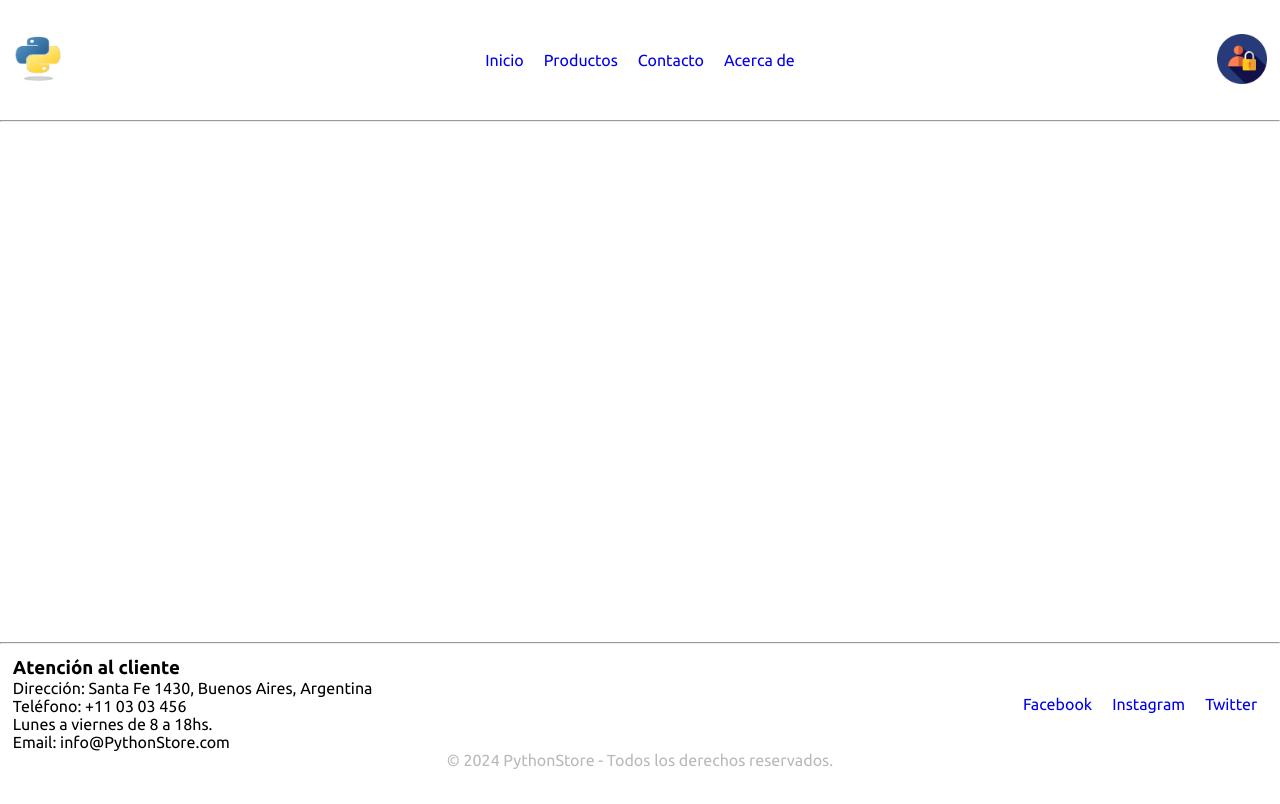
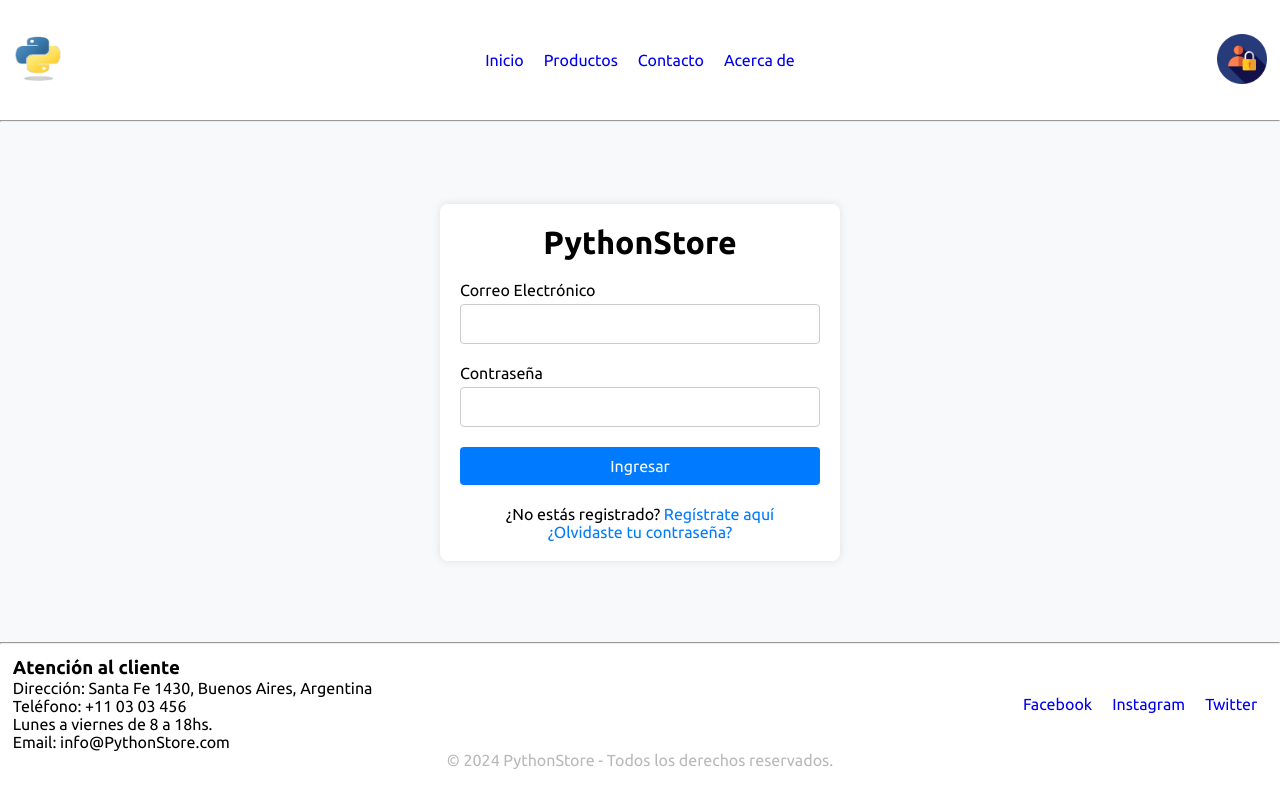
Before and after one commit to matias3026/PythonCodoACodo24147_DamianiMatias, a plain HTML site: page inicioSesion.html in a window 1280 px wide. Drawn offline with Linux system fonts and the light colour scheme.

Commit message:
Se crea formulario de iniciar sesion , se corrigen algunos estilos , se crean paginas para en el futuro recuperar contraseña y luego un formulario de registro , para que se puedan registrar los usuarios y el login

```diff
--- /dev/null
+++ b/estilos/estilosLogin.css
@@ -0,0 +1,70 @@
+main {
+    display: flex;
+    align-items: center;
+    justify-content: center;
+    background-color: #f8f9fa;
+    padding: 20px 0;
+}
+
+.login-contenedor {
+    width: 100%;
+    max-width: 400px;
+    padding: 20px;
+    background-color: #ffffff;
+    box-shadow: 0px 0px 10px rgba(0, 0, 0, 0.1);
+
+    border-radius: 8px;
+}
+
+.login-contenedor h1 {
+    text-align: center;
+    margin-bottom: 20px;
+
+}
+
+.formularioMail, .formularioPass {
+    margin-bottom: 20px;
+}
+
+.formularioMail label, .formularioPass label {
+    display: block;
+    margin-bottom: 5px;
+}
+
+.formularioMail input, .formularioPass input {
+    width: 100%;
+    padding: 10px;
+    border: 1px solid #cccccc;
+    border-radius: 4px;
+    font-size: 16px;
+}
+
+button.btn {
+    width: 100%;
+    padding: 10px;
+    background-color: #007bff;
+    color: #ffffff;
+    border: none;
+    border-radius: 4px;
+    font-size: 16px;
+    cursor: pointer;
+}
+
+button.btn:hover {
+    background-color: green;
+    font-size:1.2rem;
+}
+
+.links {
+    text-align: center;
+    margin-top: 20px;
+}
+
+.links a {
+    color: #007bff;
+    text-decoration: none;
+}
+
+.links a:hover {
+    text-decoration: underline;
+}
--- a/inicioSesion.html
+++ b/inicioSesion.html
@@ -6,6 +6,7 @@
     <title>Python Store</title>
     <!-- Estilos-->
     <link rel="stylesheet" href="./estilos/estilosGenerales.css">
+    <link rel="stylesheet" href="./estilos/estilosLogin.css">
     <!--Fuentes -->
     <link rel="preconnect" href="https://fonts.googleapis.com">
     <link rel="preconnect" href="https://fonts.gstatic.com" crossorigin>
@@ -15,7 +16,7 @@
     <header>
         <div class="logo-boton">
             <a href="index.html">
-                <img class="logoIMG" src="./imagenes/pylogo.png" alt="Logo" />
+                <img class="logoIMG" src="./imagenes/pylogo.png" alt="Logo" >
             </a>
         </div>
         <nav>
@@ -30,7 +31,7 @@
 
         <div class="logo-boton">
             <a href="inicioSesion.html">
-                <img class="logoIMG" src="./imagenes/iniciar-sesion.png" alt="Logo" />
+                <img class="logoIMG" src="./imagenes/iniciar-sesion.png" alt="Logo" >
             </a>
         </div>
 
@@ -38,11 +39,24 @@
     </header>
     <hr>
     <main>
-
-
-
-
-
+        <div class="login-contenedor">
+            <h1>PythonStore</h1>
+            <form action="#" method="post">
+                <div class="formularioMail">
+                    <label for="email">Correo Electrónico</label>
+                    <input type="email" id="email" name="email" required>
+                </div>
+                <div class="formularioPass">
+                    <label for="password">Contraseña</label>
+                    <input type="password" id="password" name="password" required>
+                </div>
+                <button type="submit" class="btn">Ingresar</button>
+            </form>
+            <div class="links">
+                <p>¿No estás registrado? <a href="registro.html">Regístrate aquí</a></p>
+                <p><a href="recuperarContrasena.html">¿Olvidaste tu contraseña?</a></p>
+            </div>
+        </div>
     </main>
     <hr>
     <footer>
```
Also changed, not shown: acercaDe.html (+2 -2 lines), estilos/acercaDe.css (+6 -6 lines), estilos/estilosIndex.css (+13 -24 lines), index.html (+5 -4 lines), formularioRegistro.html (added), recuperarContraseña.html (added).
